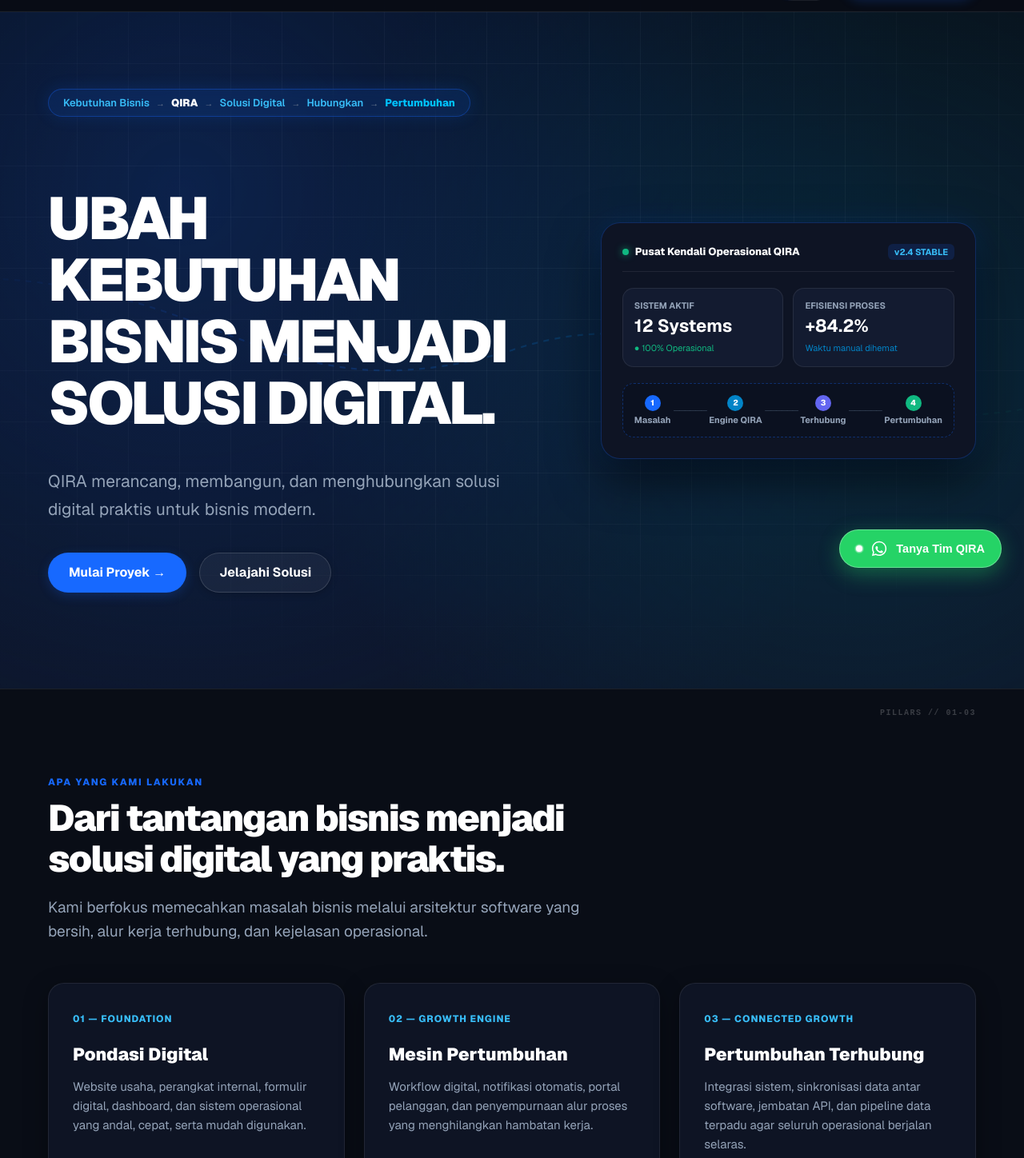
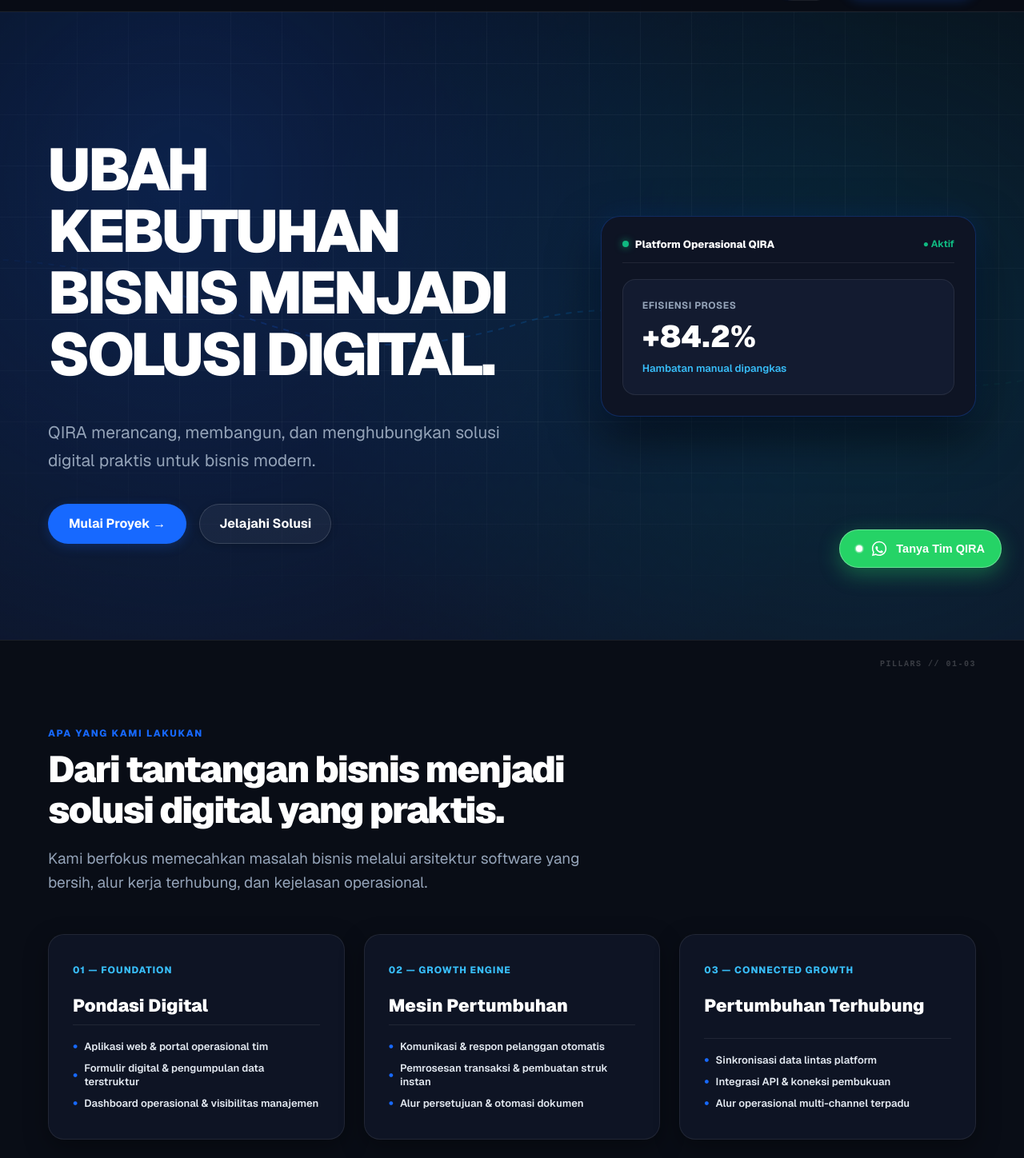
Before and after one commit to fransiskusmahendra/qira-platform, a Next.js app in the folder apps/public-web/: page / in a window 1280 px wide. Shown: the part 62-1510 px from the top of the page at 80% size. Built offline with nearby package versions, Linux system fonts and the light colour scheme.

Commit message:
feat(content): consolidate duplicate process sections and reduce text density across homepage

```diff
--- a/apps/public-web/app/_components/HomePageClient.tsx
+++ b/apps/public-web/app/_components/HomePageClient.tsx
@@ -60,19 +60,6 @@ export function HomePageClient() {
           <div className={`shell ${styles.heroShellRel}`}>
             <div className={styles.heroGrid}>
               <div className={styles.heroCopy}>
-                {/* QIRA Flow Concept Badge */}
-                <div className={styles.flowBadge}>
-                  <span>{isEn ? "Business Need" : "Kebutuhan Bisnis"}</span>
-                  <span className={styles.flowArrow}>→</span>
-                  <strong className={styles.flowQira}>QIRA</strong>
-                  <span className={styles.flowArrow}>→</span>
-                  <span>{isEn ? "Digital Solution" : "Solusi Digital"}</span>
-                  <span className={styles.flowArrow}>→</span>
-                  <span>{isEn ? "Connect" : "Hubungkan"}</span>
-                  <span className={styles.flowArrow}>→</span>
-                  <span className={styles.flowGrowth}>{isEn ? "Growth" : "Pertumbuhan"}</span>
-                </div>
-
                 <h1 className={styles.heroTitle}>
                   {isEn ? "TURN BUSINESS NEEDS INTO DIGITAL SOLUTIONS." : "UBAH KEBUTUHAN BISNIS MENJADI SOLUSI DIGITAL."}
                 </h1>
@@ -98,49 +85,22 @@ export function HomePageClient() {
                 </div>
               </div>
 
-              {/* Product-led hero visual: structured dashboard preview */}
+              {/* Product-led hero visual: simplified single focal point */}
               <div className={styles.heroMockup}>
                 <div className={styles.mockupHeader}>
                   <div className={styles.mockupTitle}>
                     <span className={styles.liveDot} />
-                    <span>{isEn ? "QIRA Operations Command Platform" : "Pusat Kendali Operasional QIRA"}</span>
+                    <span>{isEn ? "QIRA Operations Platform" : "Platform Operasional QIRA"}</span>
                   </div>
-                  <span className={styles.mockupBadge}>v2.4 STABLE</span>
+                  <span style={{ color: "#10b981", fontSize: 12, fontWeight: 700 }}>● {isEn ? "Live" : "Aktif"}</span>
                 </div>
 
-                <div className={styles.mockupStats}>
-                  <div className={styles.statBox}>
-                    <small>{isEn ? "Active Systems" : "Sistem Aktif"}</small>
-                    <strong>12 Systems</strong>
-                    <span style={{ color: "#10b981", fontSize: 11 }}>● {isEn ? "100% Operational" : "100% Operasional"}</span>
-                  </div>
-                  <div className={styles.statBox}>
-                    <small>{isEn ? "Process Efficiency" : "Efisiensi Proses"}</small>
-                    <strong>+84.2%</strong>
-                    <span style={{ color: "#0284c7", fontSize: 11 }}>{isEn ? "Manual work eliminated" : "Waktu manual dihemat"}</span>
-                  </div>
-                </div>
-
-                <div className={styles.flowTrackMini}>
-                  <div className={styles.trackNode}>
-                    <div className={styles.trackDot}>1</div>
-                    <span>{isEn ? "Need" : "Masalah"}</span>
-                  </div>
-                  <span className={styles.trackLine}>──────</span>
-                  <div className={styles.trackNode}>
-                    <div className={`${styles.trackDot} ${styles.trackDotActive}`}>2</div>
-                    <span>{isEn ? "QIRA Engine" : "Engine QIRA"}</span>
-                  </div>
-                  <span className={styles.trackLine}>──────</span>
-                  <div className={styles.trackNode}>
-                    <div className={`${styles.trackDot} ${styles.trackDotConnect}`}>3</div>
-                    <span>{isEn ? "Connected" : "Terhubung"}</span>
-                  </div>
-                  <span className={styles.trackLine}>──────</span>
-                  <div className={styles.trackNode}>
-                    <div className={`${styles.trackDot} ${styles.trackDotDone}`}>4</div>
-                    <span>{isEn ? "Growth" : "Pertumbuhan"}</span>
-                  </div>
+                <div className={styles.statBoxSingle}>
+                  <small>{isEn ? "Process Efficiency" : "Efisiensi Proses"}</small>
+                  <strong>+84.2%</strong>
+                  <span style={{ color: "#38bdf8", fontSize: 13, fontWeight: 600 }}>
+                    {isEn ? "Manual bottlenecks eliminated" : "Hambatan manual dipangkas"}
+                  </span>
                 </div>
               </div>
             </div>
@@ -170,11 +130,6 @@ export function HomePageClient() {
                 <div>
                   <div className={styles.cardNum}>01 — FOUNDATION</div>
                   <h3>{isEn ? "Digital Foundation" : "Pondasi Digital"}</h3>
-                  <p>
-                    {isEn
-                      ? "Websites, internal tools, digital forms, dashboards, and operational systems engineered for reliability and day-to-day usability."
-                      : "Website usaha, perangkat internal, formulir digital, dashboard, dan sistem operasional yang andal, cepat, serta mudah digunakan."}
-                  </p>
                 </div>
                 <ul className={styles.featureList}>
                   <li>{isEn ? "Web applications & internal tools" : "Aplikasi web & portal operasional tim"}</li>
@@ -188,11 +143,6 @@ export function HomePageClient() {
                 <div>
                   <div className={styles.cardNum}>02 — GROWTH ENGINE</div>
                   <h3>{isEn ? "Growth Engine" : "Mesin Pertumbuhan"}</h3>
-                  <p>
-                    {isEn
-                      ? "Digital workflows, automated notifications, customer-facing portals, and process improvements that eliminate bottlenecks."
-                      : "Workflow digital, notifikasi otomatis, portal pelanggan, dan penyempurnaan alur proses yang menghilangkan hambatan kerja."}
-                  </p>
                 </div>
                 <ul className={styles.featureList}>
                   <li>{isEn ? "Automated customer communication" : "Komunikasi & respon pelanggan otomatis"}</li>
@@ -206,11 +156,6 @@ export function HomePageClient() {
                 <div>
                   <div className={styles.cardNum}>03 — CONNECTED GROWTH</div>
                   <h3>{isEn ? "Connected Growth" : "Pertumbuhan Terhubung"}</h3>
-                  <p>
-                    {isEn
-                      ? "Integrations, synchronized tools, API bridges, and unified data pipelines that make entire operations work seamlessly together."
-                      : "Integrasi sistem, sinkronisasi data antar software, jembatan API, dan pipeline data terpadu agar seluruh operasional berjalan selaras."}
-                  </p>
                 </div>
                 <ul className={styles.featureList}>
                   <li>{isEn ? "Cross-platform data synchronization" : "Sinkronisasi data lintas platform"}</li>
@@ -247,8 +192,8 @@ export function HomePageClient() {
                   <h3>QIRA Invoice</h3>
                   <p>
                     {isEn
-                      ? "Digital invoicing made simple. Generate professional invoices, automate client reminders via WhatsApp, and track payment receipts in real time."
-                      : "Penerbitan faktur digital yang ringkas dan otomatis. Buat tagihan profesional, kirim pengingat WhatsApp otomatis, dan pantau status pelunasan seketika."}
+                      ? "Automated digital invoicing built for growing businesses to get paid on time."
+                      : "Sistem penagihan digital terotomasi untuk bisnis agar pembayaran tepat waktu."}
                   </p>
 
                   <div className={styles.flowPills}>
@@ -304,8 +249,8 @@ export function HomePageClient() {
                   <h3>QIRA Retail & POS System</h3>
                   <p>
                     {isEn
-                      ? "Lightweight cloud point-of-sale engineered for multi-sku trade and building material retail. Zero stock mismatch and live cloud receipts."
-                      : "Sistem kasir cloud cepat untuk toko bahan bangunan dan distributor. Nol selisih stok fisik, multi-satuan, dan struk digital instan."}
+                      ? "Cloud POS and multi-outlet inventory system engineered for retail and distributors."
+                      : "Aplikasi kasir cloud dan manajemen stok multi-cabang untuk toko ritel dan distributor."}
                   </p>
 
                   <div className={styles.flowPills}>
@@ -437,22 +382,6 @@ export function HomePageClient() {
                 </div>
               </div>
 
-              {/* Case Study breakdown: Problem -> Solution -> Result */}
-              <div className={styles.caseBreakdown}>
-                <div className={styles.breakdownCol}>
-                  <strong className={styles.breakdownTitle}>{isEn ? "THE PROBLEM" : "MASALAH"}</strong>
-                  <p>{isEn ? "Manual paper receipts prone to calculation errors, store closed late just to recount inventory, and owner blind to daily margins." : "Nota kertas manual rawan hilang dan salah hitung, toko harus tutup telat untuk hitung fisik barang, dan pemilik kesulitan cek profit harian."}</p>
-                </div>
-                <div className={styles.breakdownCol}>
-                  <strong className={styles.breakdownTitle}>{isEn ? "THE SOLUTION" : "SOLUSI"}</strong>
-                  <p>{isEn ? "Custom lightweight web POS, real-time multi-SKU inventory deduction, and instant digital receipt via WhatsApp/print." : "Sistem kasir web ringan, pemotongan stok otomatis antar-SKU secara real-time, dan struk digital instan via WhatsApp."}</p>
-                </div>
-                <div className={styles.breakdownCol}>
-                  <strong className={styles.breakdownTitle}>{isEn ? "THE RESULT" : "HASIL"}</strong>
-                  <p>{isEn ? "Transaction speed 10x faster, zero physical stock variance, and real-time remote financial visibility for the store owner." : "Transaksi 10x lebih cepat, nol selisih stok di akhir bulan, dan pemilik dapat memantau laba harian langsung dari ponsel."}</p>
-                </div>
-              </div>
-
               {/* Interactive Comparison Slider */}
               <div
                 className={styles.compSlider}
@@ -519,70 +448,23 @@ export function HomePageClient() {
                   </div>
                 </div>
               </div>
-              <div className={styles.caseBreakdown}>
-                <div className={styles.breakdownCol}>
-                  <strong className={styles.breakdownTitle}>{isEn ? "THE PROBLEM" : "MASALAH"}</strong>
-                  <p>{isEn ? "Manual course registration via chat, fragmented spreadsheets, and slow payment confirmation." : "Pendaftaran kursus manual lewat pesan chat, spreadsheet terpisah, dan konfirmasi pembayaran lambat."}</p>
+              <div className={styles.caseCompareGrid}>
+                <div className={styles.caseCompareColBefore}>
+                  <span className={styles.compBadgeBefore}>{isEn ? "BEFORE (MANUAL)" : "SEBELUM (MANUAL)"}</span>
+                  <ul>
+                    <li>✕ {isEn ? "Course registration handled manually via chat" : "Pendaftaran kursus manual via chat"}</li>
+                    <li>✕ {isEn ? "Participant data scattered across spreadsheets" : "Data peserta tercecer di berbagai spreadsheet"}</li>
+                    <li>✕ {isEn ? "Slow payment verification and invoice delays" : "Verifikasi bayar dan invoice tertunda"}</li>
+                  </ul>
                 </div>
-                <div className={styles.breakdownCol}>
-                  <strong className={styles.breakdownTitle}>{isEn ? "THE SOLUTION" : "SOLUSI"}</strong>
-                  <p>{isEn ? "Integrated sales portal, automated registration intake, and automated invoice delivery in seconds." : "Portal penjualan terintegrasi, formulir registrasi otomatis, dan invoice terbit dalam hitungan detik."}</p>
+                <div className={styles.caseCompareColAfter}>
+                  <span className={styles.compBadgeAfter}>{isEn ? "AFTER (AUTOMATED)" : "SESUDAH (OTOMATIS)"}</span>
+                  <ul>
+                    <li>✓ {isEn ? "Integrated self-serve registration intake" : "Formulir pendaftaran digital terintegrasi"}</li>
+                    <li>✓ {isEn ? "Invoices generated and sent in < 10 seconds" : "Invoice terbit otomatis < 10 detik"}</li>
+                    <li>✓ {isEn ? "Live cohort dashboard and financial reporting" : "Dashboard peserta & laporan keuangan real-time"}</li>
+                  </ul>
                 </div>
-                <div className={styles.breakdownCol}>
-                  <strong className={styles.breakdownTitle}>{isEn ? "THE RESULT" : "HASIL"}</strong>
-                  <p>{isEn ? "100% digital participant journey, zero manual invoice typing, and transparent cohort reporting." : "100% alur peserta digital, nol pengetikan manual invoice, dan pelaporan kelas yang rapi."}</p>
-                </div>
-              </div>
-            </div>
-          </div>
-        </section>
-
-        {/* =========================================================================
-            SECTION 06: HOW WE WORK (EDITORIAL 5 STAGES)
-            ========================================================================= */}
-        <section className={`${styles.sectionPadding} ${styles.howWeWorkSection}`} id="how-we-work">
-          <div className="shell">
-            <div className={styles.sectionHeader}>
-              <p className="kicker">{isEn ? "HOW WE WORK" : "CARA KERJA KAMI"}</p>
-              <h2 className={styles.sectionHeading}>
-                {isEn ? "A structured approach from problem to implementation." : "Pendekatan terstruktur dari masalah hingga implementasi."}
-              </h2>
-              <p className={styles.sectionLead}>
-                {isEn
-                  ? "We start with operational clarity and build software that fits your actual workflow."
-                  : "Kami memulai dari kejelasan proses operasional dan membangun software yang pas dengan alur kerja nyata Anda."}
-              </p>
-            </div>
-
-            <div className={styles.editorialWorkGrid}>
-              <div className={styles.editorialCard}>
-                <span className={styles.bigNumber}>01</span>
-                <h3>{isEn ? "Understand" : "Understand"}</h3>
-                <p>{isEn ? "We start from the business problem, manual friction, and operational constraints." : "Kami memulai dari inti masalah bisnis, hambatan manual, dan kendala operasional."}</p>
-              </div>
-
-              <div className={styles.editorialCard}>
-                <span className={styles.bigNumber}>02</span>
-                <h3>{isEn ? "Structure" : "Structure"}</h3>
-                <p>{isEn ? "We define the workflow, requirements, and clean architectural solution." : "Kami merumuskan alur kerja, kebutuhan spesifik, dan arsitektur solusi yang bersih."}</p>
-              </div>
-
-              <div className={styles.editorialCard}>
-                <span className={styles.bigNumber}>03</span>
-                <h3>{isEn ? "Build" : "Build"}</h3>
-                <p>{isEn ? "We develop the required digital system with high performance and test coverage." : "Kami mengembangkan sistem digital yang dibutuhkan dengan performa tinggi dan teruji."}</p>
-              </div>
-
-              <div className={styles.editorialCard}>
-                <span className={styles.bigNumber}>04</span>
-                <h3>{isEn ? "Connect" : "Connect"}</h3>
-                <p>{isEn ? "We integrate the solution into your existing team workflow and database." : "Kami menghubungkan solusi ke dalam alur kerja tim, database, dan alat yang sudah ada."}</p>
-              </div>
-
-              <div className={styles.editorialCard}>
-                <span className={styles.bigNumber}>05</span>
-                <h3>{isEn ? "Improve" : "Improve"}</h3>
-                <p>{isEn ? "We refine, maintain, and adapt the system based on actual everyday usage." : "Kami menyempurnakan, merawat, dan mengembangkan sistem berdasarkan pemakaian nyata."}</p>
               </div>
             </div>
           </div>
--- a/apps/public-web/app/_components/QiraFlowHome.module.css
+++ b/apps/public-web/app/_components/QiraFlowHome.module.css
@@ -262,6 +262,32 @@
   color: #ffffff;
   display: block;
   margin: 4px 0 2px;
+}
+
+.statBoxSingle {
+  background: #131B30;
+  border: 1px solid rgba(255, 255, 255, 0.08);
+  border-radius: 16px;
+  padding: 24px;
+  display: flex;
+  flex-direction: column;
+  gap: 4px;
+}
+
+.statBoxSingle small {
+  font-size: 12px;
+  color: #94a3b8;
+  font-weight: 700;
+  text-transform: uppercase;
+  letter-spacing: 0.5px;
+}
+
+.statBoxSingle strong {
+  font-size: 38px;
+  color: #ffffff;
+  font-weight: 850;
+  line-height: 1.1;
+  margin: 6px 0;
 }
 
 .flowTrackMini {
@@ -965,6 +991,47 @@
   margin-top: 8px;
 }
 
+/* Two-column Before / After comparison grid for case studies */
+.caseCompareGrid {
+  display: grid;
+  grid-template-columns: 1fr 1fr;
+  gap: 16px;
+  margin-top: 20px;
+}
+
+.caseCompareColBefore {
+  background: #1F1418;
+  border: 1px solid rgba(239, 68, 68, 0.2);
+  border-radius: 14px;
+  padding: 22px;
+}
+
+.caseCompareColAfter {
+  background: #0E1D38;
+  border: 1px solid rgba(0, 194, 255, 0.3);
+  border-radius: 14px;
+  padding: 22px;
+}
+
+.caseCompareColBefore ul,
+.caseCompareColAfter ul {
+  list-style: none;
+  padding: 0;
+  margin: 0;
+  display: flex;
+  flex-direction: column;
+  gap: 8px;
+  font-size: 13.5px;
+}
+
+.caseCompareColBefore ul {
+  color: #f87171;
+}
+
+.caseCompareColAfter ul {
+  color: #93c5fd;
+}
+
 /* =========================================================================
    SECTION 06: HOW WE WORK (EDITORIAL 5 STAGES)
    ========================================================================= */
@@ -1353,6 +1420,9 @@
   .aboutBox {
     padding: 36px 24px;
   }
+  .caseCompareGrid {
+    grid-template-columns: 1fr;
+  }
 }
 
 @media (max-width: 480px) {
```
